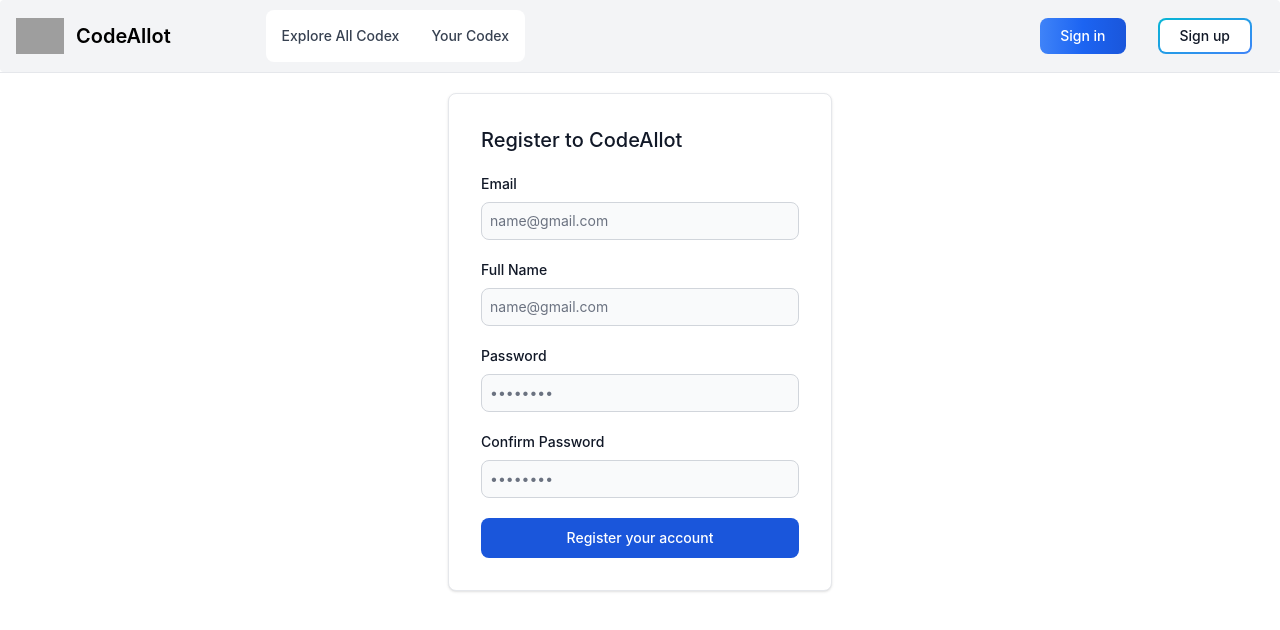
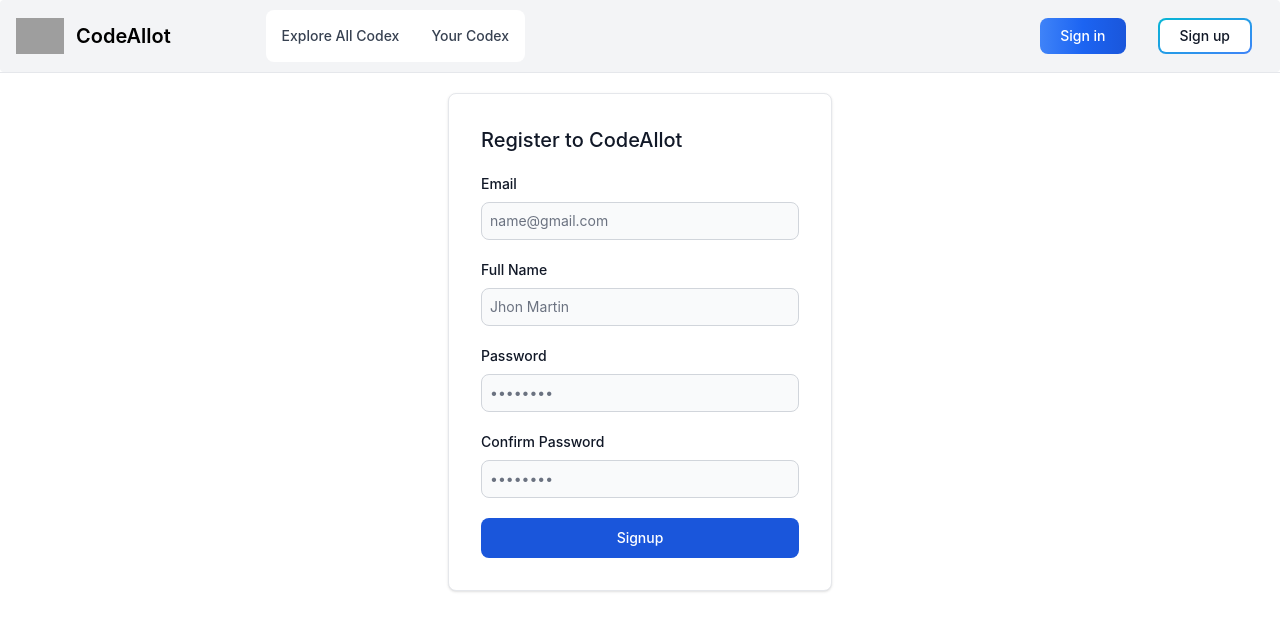
Before and after one commit to ayush-rudani/codeallot-client-1, a React (Create React App) app in the folder codeallot/: page /register in a window 1280 px wide. Shown: the top 630 px of the page. Built offline with nearby package versions, Linux system fonts and the light colour scheme; grey boxes are pictures that could not be loaded.

Commit message:
Register Done

```diff
--- a/codeallot/package.json
+++ b/codeallot/package.json
@@ -14,6 +14,7 @@
     "marked": "^4.2.12",
     "react": "^18.2.0",
     "react-dom": "^18.2.0",
+    "react-hot-toast": "^2.4.0",
     "react-loader-spinner": "^5.3.4",
     "react-router-dom": "^6.8.2",
     "react-scripts": "5.0.1",
--- /dev/null
+++ b/codeallot/src/components/API.js
@@ -0,0 +1,17 @@
+import axios from "axios";
+
+
+export const Signup = async (email, password, name, linkedin, github) => {
+    try {
+        const res = await axios.post('api/Users/Register', {
+            email: email,
+            password: password,
+            name: name,
+            linkedin: linkedin,
+            github: github
+        });
+        return res;
+    } catch (error) {
+        return error;
+    }
+}
--- a/codeallot/src/components/CCard.js
+++ b/codeallot/src/components/CCard.js
@@ -5,16 +5,16 @@ function CCard(props) {
                 <div class="border-b border-gray-200 rounded-t-lg bg-gray-50 dark:border-gray-700 dark:text-gray-400 dark:bg-gray-800 py-2">
                     <ul class="flex flex-wrap font-medium text-center text-gray-500">
                         <li class="mr-2">
-                            <button  type="button" class="inline-block px-4 text-blue-600 rounded-tl-lg hover:bg-gray-100 text-base dark:bg-gray-800 dark:hover:bg-gray-700 dark:text-blue-500">{props.createdBy}</button>
+                            <button type="button" class="inline-block px-4 text-blue-600 rounded-tl-lg hover:bg-gray-100 text-base dark:bg-gray-800 dark:hover:bg-gray-700 dark:text-blue-500">username: {props.codex.createdBy}</button>
                         </li>
                     </ul>
-                    <p class="text-sm text-gray-500 dark:text-gray-400 px-4">DATE</p>
+                    <p class="text-sm text-gray-500 dark:text-gray-400 px-4">Last updated on {props.codex.createdAt.slice(0,10)}</p>
                 </div>
 
                 <div id="Content">
                     <div class="p-4 bg-white rounded-lg md:p-8 dark:bg-gray-800" id="about" role="tabpanel" aria-labelledby="about-tab">
-                        <h2 class="mb-3 text-3xl font-extrabold tracking-tight text-gray-900 dark:text-white">{props.title}</h2>
-                        <p class="mb-3 text-gray-500 dark:text-gray-400">{props.description}</p>
+                        <h2 class="mb-3 text-3xl font-extrabold tracking-tight text-gray-900 dark:text-white">{props.codex.title}</h2>
+                        <p class="mb-3 text-gray-500 dark:text-gray-400">{props.codex.description}</p>
                         <a href="#" class="inline-flex items-center font-medium text-blue-600 hover:text-blue-800 dark:text-blue-500 dark:hover:text-blue-700">
                             See Coddex
                             <svg class="w-6 h-6 ml-1" fill="currentColor" viewBox="0 0 20 20" xmlns="http://www.w3.org/2000/svg"><path fill-rule="evenodd" d="M7.293 14.707a1 1 0 010-1.414L10.586 10 7.293 6.707a1 1 0 011.414-1.414l4 4a1 1 0 010 1.414l-4 4a1 1 0 01-1.414 0z" clip-rule="evenodd"></path></svg>
--- a/codeallot/src/components/Home.js
+++ b/codeallot/src/components/Home.js
@@ -39,7 +39,7 @@ function Home(props) {
 
             {loading ? (<div className="flex justify-center items-center h-screen"><InfinitySpin width='200' color="#4fa94d" /></div>) :
                 (<div class="space-y-4 w-7/12 mt-10 mx-auto mb-8">
-                    {codex.map((item) => (<CCard key={item.id} id={item.id} title={item.title} description={item.description} />))}
+                    {codex.map((item) => (<CCard key={item.id} codex={item} />))}
                 </div>)
             }
 
--- a/codeallot/src/components/Register.js
+++ b/codeallot/src/components/Register.js
@@ -1,27 +1,78 @@
+import { useEffect, useState } from "react";
+import { useNavigate } from 'react-router-dom';
+import { Signup } from './API';
+import toast, { Toaster } from 'react-hot-toast';
+
 function Register() {
+    const navigate = useNavigate();
+
+    const [state, setState] = useState({
+        email: "",
+        password: "",
+        cpassword: "",
+        name: "",
+        linkedin: "",
+        github: "",
+    });
+
+    const handleSubmit = (e) => {
+        e.preventDefault();
+        if (state.password !== state.cpassword) {
+            toast.error('Passwords do not match');
+        }
+        else if (!state.email || !state.password || !state.cpassword || !state.name) {
+            toast.error('Please fill all the fields');
+        } else {
+
+            Signup(state.email, state.password, state.name, state.linkedin, state.github).then((res) => {
+                console.log(res);
+                if (res.status === 200) {
+                    const { registerUser, token } = res.data;
+                    const { id, email, name, linkedin, github } = registerUser;
+                    localStorage.setItem('token', token);
+                    localStorage.setItem('user', JSON.stringify({ id, email, name, linkedin, github }));
+
+                    toast.success('Registration Successful');
+                    navigate('/');
+                } else {
+                    toast.error('Registration Failed');
+                    toast.error(res.response.data);
+                }
+            }).catch((err) => { console.log(err) });
+        }
+    }
+
+    const handleInputs = (e) => {
+        setState({ ...state, [e.target.name]: e.target.value });
+    }
+
+
     return (
         <>
-
+            <Toaster
+                position="top-center"
+                reverseOrder={false}
+            />
             <div class="w-full max-w-sm p-4 mx-auto sm:p-6 md:p-8 mt-5 bg-white border border-gray-200 rounded-lg shadow dark:bg-gray-800 dark:border-gray-700">
                 <form class="space-y-5" action="#">
                     <h5 class="text-xl font-medium text-gray-900 dark:text-white">Register to CodeAllot</h5>
                     <div>
-                        <label for="email" class="block mb-2 text-sm font-medium text-gray-900 dark:text-white">Email</label>
-                        <input type="email" name="email" id="email" class="w-full p-2 bg-gray-50 border border-gray-300 text-gray-900 text-sm rounded-lg focus:ring-blue-500 focus:border-blue-500 block dark:bg-gray-600 dark:border-gray-500 dark:placeholder-gray-400 dark:text-white" placeholder="name@gmail.com" required />
+                        <label htmlFor="email" class="block mb-2 text-sm font-medium text-gray-900 dark:text-white">Email</label>
+                        <input value={state.email} onChange={handleInputs} type="email" name="email" id="email" class="w-full p-2 bg-gray-50 border border-gray-300 text-gray-900 text-sm rounded-lg focus:ring-blue-500 focus:border-blue-500 block dark:bg-gray-600 dark:border-gray-500 dark:placeholder-gray-400 dark:text-white" placeholder="name@gmail.com" required />
                     </div>
                     <div>
-                        <label for="name" class="block mb-2 text-sm font-medium text-gray-900 dark:text-white">Full Name</label>
-                        <input type="text" name="name" id="name" class="w-full p-2 bg-gray-50 border border-gray-300 text-gray-900 text-sm rounded-lg focus:ring-blue-500 focus:border-blue-500 block dark:bg-gray-600 dark:border-gray-500 dark:placeholder-gray-400 dark:text-white" placeholder="name@gmail.com" required />
+                        <label htmlFor="name" class="block mb-2 text-sm font-medium text-gray-900 dark:text-white">Full Name</label>
+                        <input value={state.name} onChange={handleInputs} type="text" name="name" id="name" class="w-full p-2 bg-gray-50 border border-gray-300 text-gray-900 text-sm rounded-lg focus:ring-blue-500 focus:border-blue-500 block dark:bg-gray-600 dark:border-gray-500 dark:placeholder-gray-400 dark:text-white" placeholder="Jhon Martin" required />
                     </div>
                     <div>
-                        <label for="password" class="block mb-2 text-sm font-medium text-gray-900 dark:text-white">Password</label>
-                        <input type="password" name="password" id="password" placeholder="••••••••" class="w-full p-2 bg-gray-50 border border-gray-300 text-gray-900 text-sm rounded-lg focus:ring-blue-500 focus:border-blue-500 block dark:bg-gray-600 dark:border-gray-500 dark:placeholder-gray-400 dark:text-white" required />
+                        <label htmlFor="password" class="block mb-2 text-sm font-medium text-gray-900 dark:text-white">Password</label>
+                        <input value={state.password} onChange={handleInputs} type="password" name="password" id="password" placeholder="••••••••" class="w-full p-2 bg-gray-50 border border-gray-300 text-gray-900 text-sm rounded-lg focus:ring-blue-500 focus:border-blue-500 block dark:bg-gray-600 dark:border-gray-500 dark:placeholder-gray-400 dark:text-white" required />
                     </div>
                     <div>
-                        <label for="cpassword" class="block mb-2 text-sm font-medium text-gray-900 dark:text-white">Confirm Password</label>
-                        <input type="password" name="cpassword" id="cpassword" placeholder="••••••••" class="w-full p-2 bg-gray-50 border border-gray-300 text-gray-900 text-sm rounded-lg focus:ring-blue-500 focus:border-blue-500 block dark:bg-gray-600 dark:border-gray-500 dark:placeholder-gray-400 dark:text-white" required />
+                        <label htmlFor="cpassword" class="block mb-2 text-sm font-medium text-gray-900 dark:text-white">Confirm Password</label>
+                        <input value={state.cpassword} onChange={handleInputs} type="password" name="cpassword" id="cpassword" placeholder="••••••••" class="w-full p-2 bg-gray-50 border border-gray-300 text-gray-900 text-sm rounded-lg focus:ring-blue-500 focus:border-blue-500 block dark:bg-gray-600 dark:border-gray-500 dark:placeholder-gray-400 dark:text-white" required />
                     </div>
-                    <button type="submit" class=" px-5 py-2.5 w-full mt-8 text-white bg-blue-700 hover:bg-blue-800 focus:ring-4 focus:outline-none focus:ring-blue-300 font-medium rounded-lg text-sm text-center dark:bg-blue-600 dark:hover:bg-blue-700 dark:focus:ring-blue-800">Register your account</button>
+                    <button type="submit" class=" px-5 py-2.5 w-full mt-8 text-white bg-blue-700 hover:bg-blue-800 focus:ring-4 focus:outline-none focus:ring-blue-300 font-medium rounded-lg text-sm text-center dark:bg-blue-600 dark:hover:bg-blue-700 dark:focus:ring-blue-800" onClick={handleSubmit}>Signup</button>
                 </form>
             </div>
         </>
```
Also changed, not shown: 2 other files (tests, documents, lock files or other folders).
